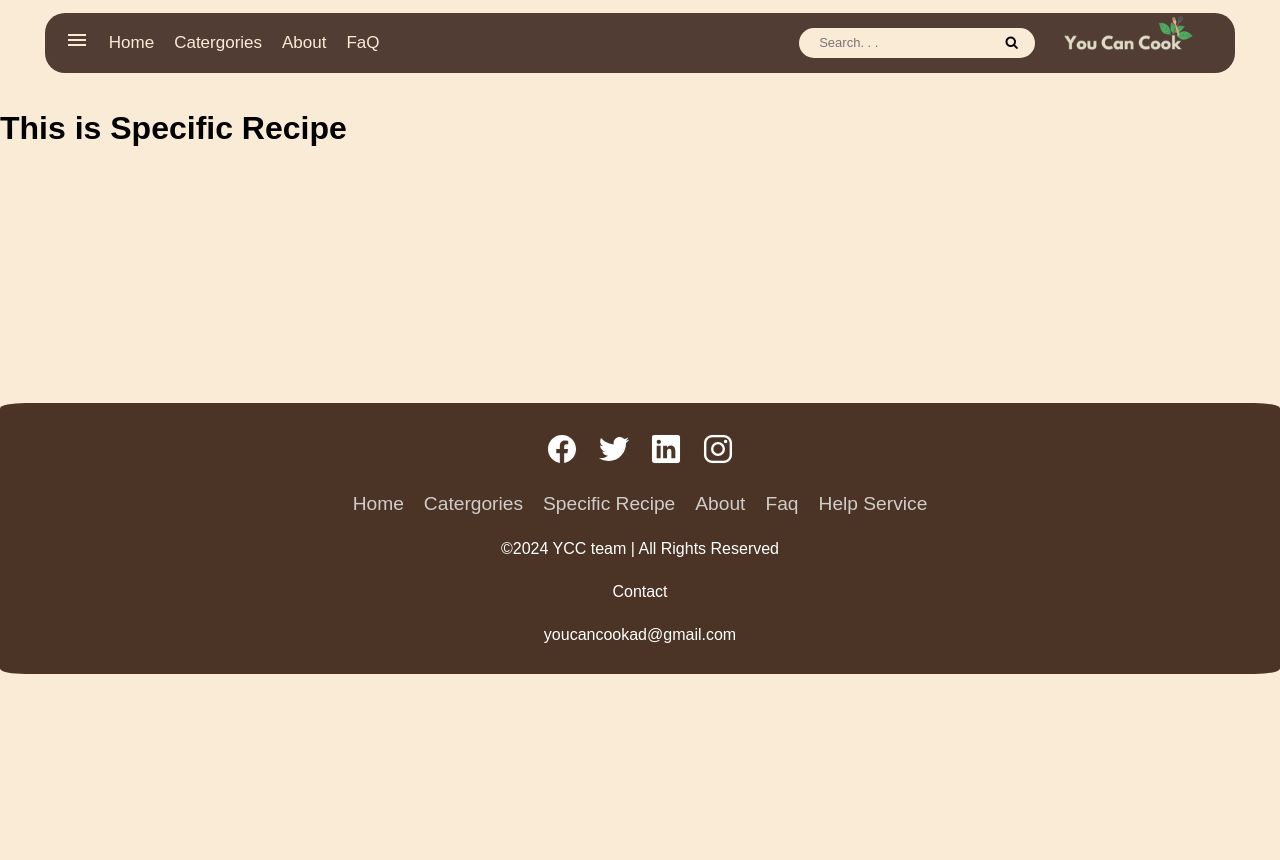
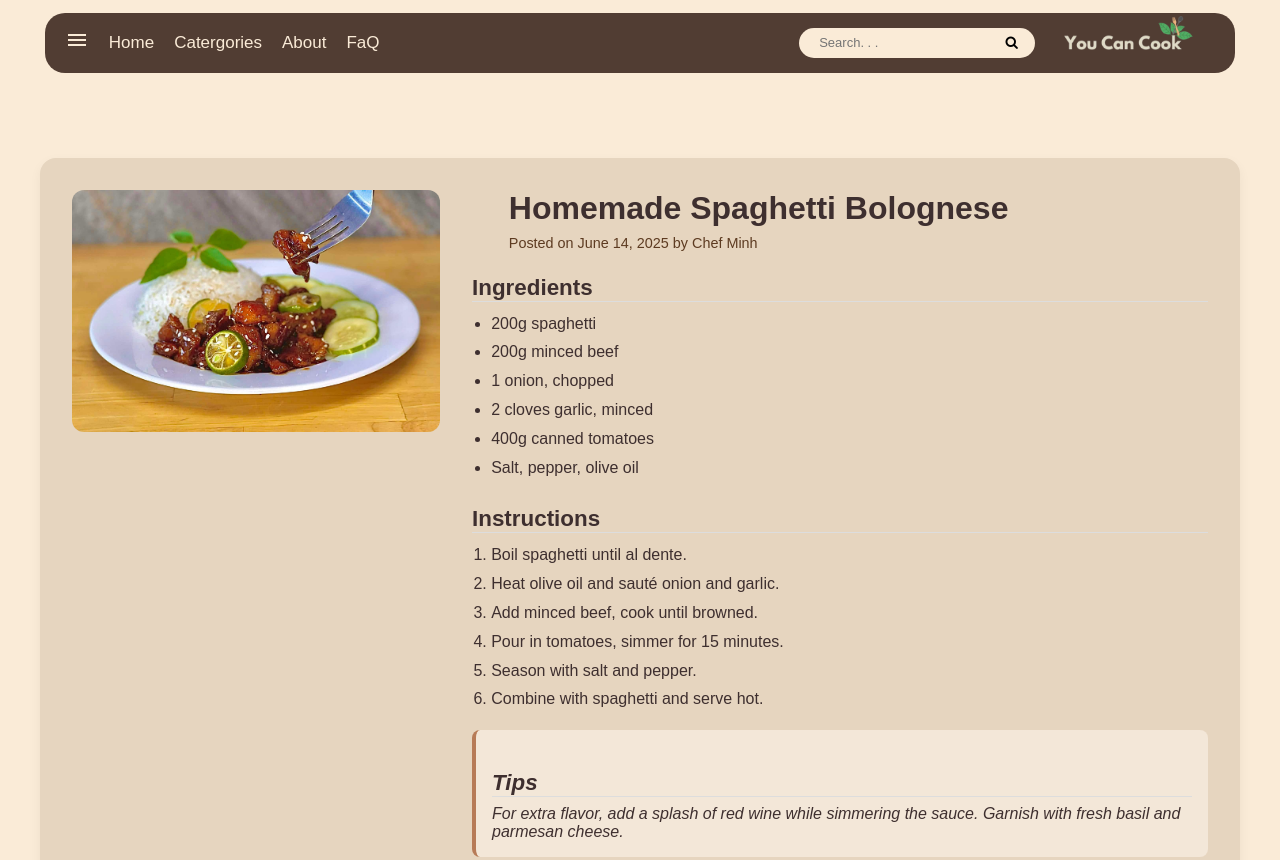
Before and after one commit to kevinminh080708/Cooking-website-CAS-, a plain HTML site: page Html/specificrecipe.html in a window 1280 px wide. Shown: the top 860 px of the page. Before the commit the page ends 800 px from the top, so only its background shows below. Drawn offline with nearby package versions, Linux system fonts and the light colour scheme; a web font is replaced by a local one.

Commit message:
specific cat

```diff
--- a/Css/index.css
+++ b/Css/index.css
@@ -434,3 +434,75 @@ header {
     width: 100%;
 >>>>>>> 99c93bc52e5b425543754b0202d3a696c191ff34
 }
+
+
+
+
+.recipe-page {
+  padding: 3rem 2rem;
+  background-color: var(--page-bg, #faebd7);
+  display: flex;
+  justify-content: center;
+}
+
+.recipe-content-wrapper {
+  display: flex;
+  flex-direction: row;
+  gap: 2rem;
+  max-width: 1200px;
+  width: 100%;
+  background-color: #e6d5bf;
+  padding: 2rem;
+  border-radius: 16px;
+  box-shadow: 0 4px 12px rgba(0, 0, 0, 0.05);
+}
+
+.recipe-image-box {
+  flex: 1;
+  min-width: 300px;
+}
+
+.recipe-image {
+  width: 100%;
+  border-radius: 12px;
+  object-fit: cover;
+}
+
+.recipe-details {
+  flex: 2;
+  color: #3e2f2f;
+  font-family: 'Georgia', serif;
+}
+
+.recipe-title {
+  font-size: 2rem;
+  margin-bottom: 0.5rem;
+}
+
+.recipe-meta {
+  font-size: 0.9rem;
+  color: #5d3b21;
+  margin-bottom: 1.5rem;
+}
+
+.section-heading {
+  font-size: 1.4rem;
+  margin-top: 1.5rem;
+  margin-bottom: 0.5rem;
+  border-bottom: 1px solid #ddd;
+}
+
+.ingredient-list,
+.instruction-list {
+  padding-left: 1.2rem;
+  line-height: 1.8;
+}
+
+.tips {
+  margin-top: 1rem;
+  font-style: italic;
+  background-color: #f3e7d8;
+  padding: 1rem;
+  border-left: 4px solid #b77b57;
+  border-radius: 8px;
+}
--- a/Html/specificrecipe.html
+++ b/Html/specificrecipe.html
@@ -3,8 +3,8 @@
 <head>
   <meta charset="UTF-8">
   <meta name="viewport" content="width=device-width, initial-scale=1.0">
-    <title>Specific Recipe</title>
-    <link rel="shortcut icon" href="/picture/smalllogotoppage.png" type="image/x-icon" class="icon">
+  <title>Specific Recipe | Blog</title>
+  <link rel="shortcut icon" href="/picture/smalllogotoppage.png" type="image/x-icon">
   <link rel="stylesheet" href="/Css/index.css">
 </head>
 <body>
@@ -12,8 +12,54 @@
   <div id="toolbar">Loading content...</div>
   <script src="/Js/Toolbar.js"></script>
 
+<article class="recipe-page">
+  <div class="recipe-content-wrapper">
 
-    <h1>This is Specific Recipe</h1>
+    <!-- Image Box -->
+    <div class="recipe-image-box">
+      <img src="/picture/about3.jpg" alt="Spaghetti Bolognese" class="recipe-image" />
+    </div>
+
+    <!-- Text Content -->
+    <div class="recipe-details">
+      <header class="recipe-header">
+        <h1 class="recipe-title">Homemade Spaghetti Bolognese</h1>
+        <p class="recipe-meta">Posted on June 14, 2025 by Chef Minh</p>
+      </header>
+
+      <section class="recipe-section">
+        <h2 class="section-heading">Ingredients</h2>
+        <ul class="ingredient-list">
+          <li>200g spaghetti</li>
+          <li>200g minced beef</li>
+          <li>1 onion, chopped</li>
+          <li>2 cloves garlic, minced</li>
+          <li>400g canned tomatoes</li>
+          <li>Salt, pepper, olive oil</li>
+        </ul>
+      </section>
+
+      <section class="recipe-section">
+        <h2 class="section-heading">Instructions</h2>
+        <ol class="instruction-list">
+          <li>Boil spaghetti until al dente.</li>
+          <li>Heat olive oil and sauté onion and garlic.</li>
+          <li>Add minced beef, cook until browned.</li>
+          <li>Pour in tomatoes, simmer for 15 minutes.</li>
+          <li>Season with salt and pepper.</li>
+          <li>Combine with spaghetti and serve hot.</li>
+        </ol>
+      </section>
+
+      <section class="recipe-section tips">
+        <h2 class="section-heading">Tips</h2>
+        <p>For extra flavor, add a splash of red wine while simmering the sauce. Garnish with fresh basil and parmesan cheese.</p>
+      </section>
+    </div>
+
+  </div>
+</article>
+
 
   <footer class="footer"></footer>
   <script src="/Js/footer.js"></script>
```
Lines whose indentation alone changed are shown as unchanged.
